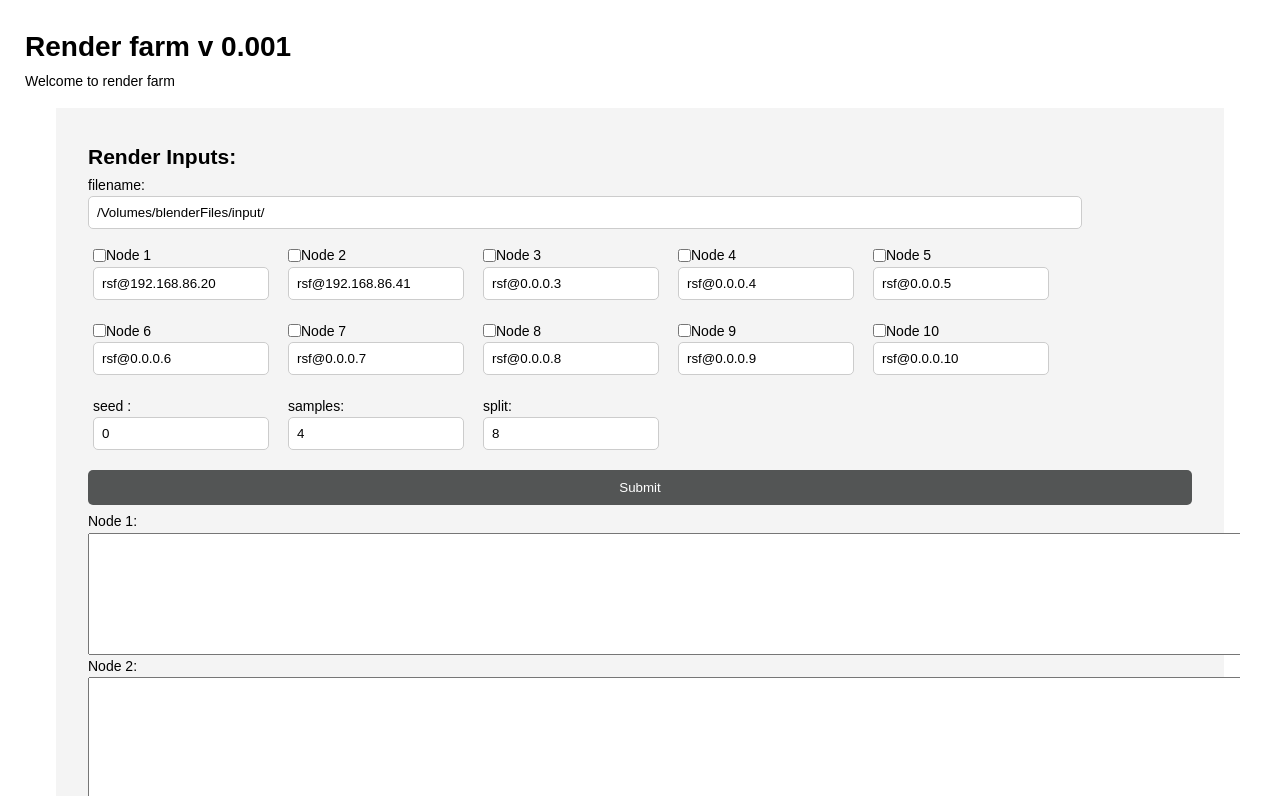
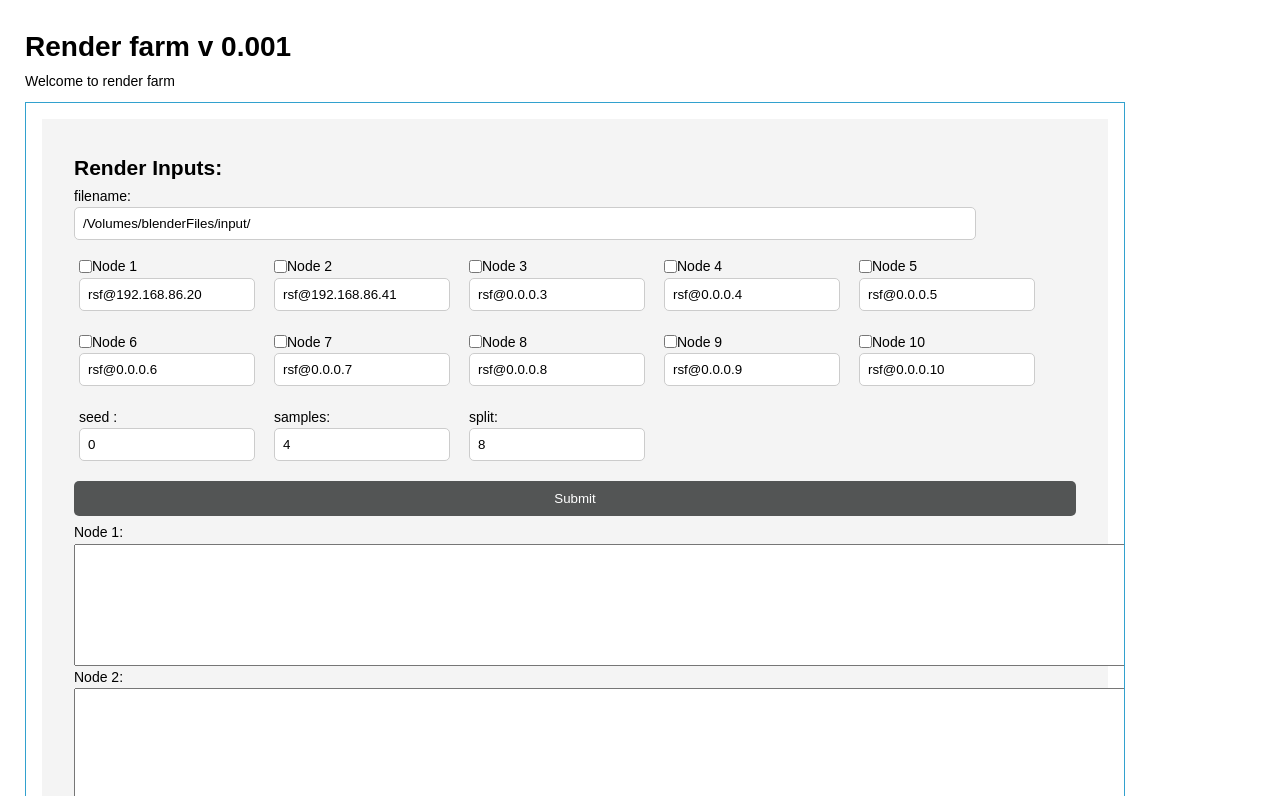
Before and after one commit to rfrancian/render_farm_socketio, a website: page public/index.html in a window 1280 px wide. Shown: the top 796 px of the page. Drawn offline with nearby package versions, Linux system fonts and the light colour scheme; no server answers.

```diff
--- a/public/stylesheets/style.css
+++ b/public/stylesheets/style.css
@@ -36,9 +36,10 @@
 }
 
 .container {
-  margin: auto;
-  width: 1200px;
+  margin: 10px 50px 20px 0;
+  width: 1100px;
   overflow: auto;
+  border: thin double #32a1ce;
   padding: 1rem 1rem;
 }
 
```
